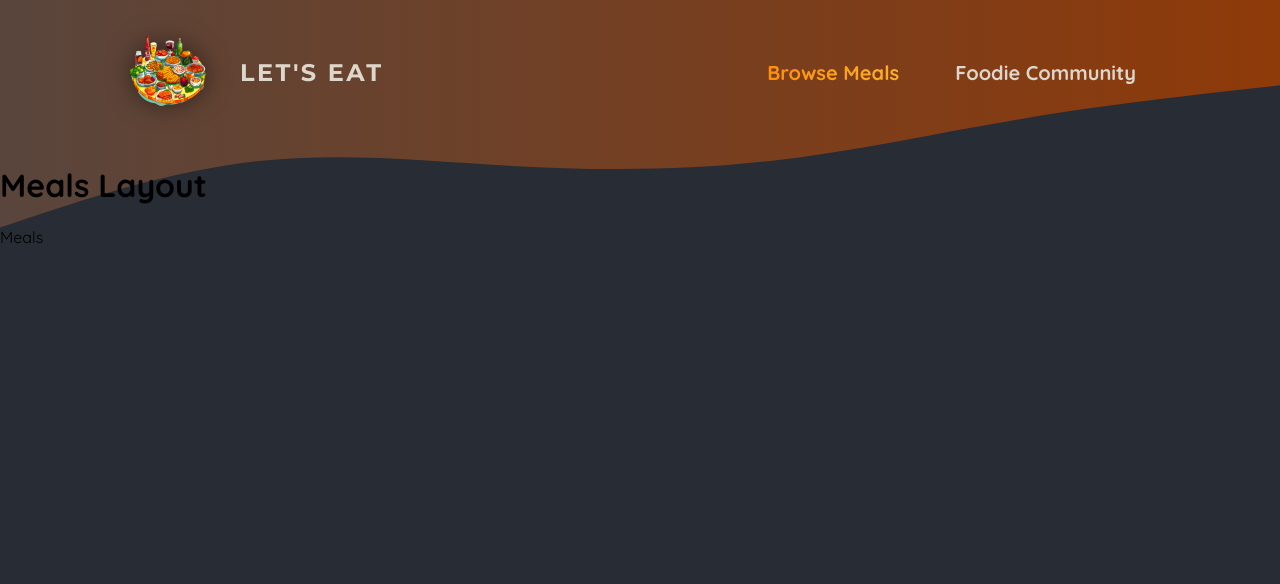
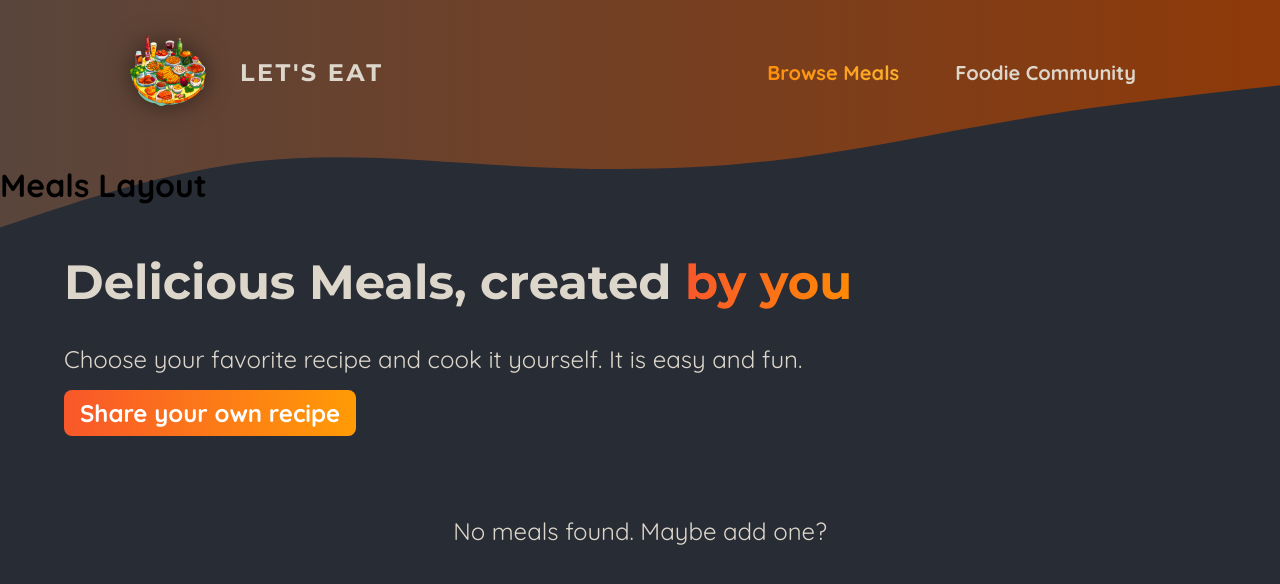
Before and after one commit to derrickmstrong/lets-eat, a Next.js app: page /meals in a window 1280 px wide. Shown: the top 584 px of the page. Built offline with nearby package versions, Linux system fonts and the light colour scheme.

Commit message:
Update Meals page with new header and meal grid and item components

```diff
--- a/app/meals/page.js
+++ b/app/meals/page.js
@@ -1,9 +1,27 @@
-import React from 'react'
+import Link from "next/link";
+import styles from "./page.module.css";
+import MealsGrid from "@/components/meals/meals-grid";
 
 const Meals = () => {
   return (
-    <div>Meals</div>
-  )
-}
+    <>
+      <header className={styles.header}>
+        <h1>
+          Delicious Meals, created{" "}
+          <span className={styles.highlight}>by you</span>
+        </h1>
+        <p>
+          Choose your favorite recipe and cook it yourself. It is easy and fun.
+        </p>
+        <p className={styles.cta}>
+          <Link href="/meals/share">Share your own recipe</Link>
+        </p>
+      </header>
+      <main className={styles.main}>
+        <MealsGrid meals={[]} />
+      </main>
+    </>
+  );
+};
 
-export default Meals
+export default Meals;
--- /dev/null
+++ b/app/meals/page.module.css
@@ -0,0 +1,51 @@
+.header {
+  gap: 3rem;
+  margin: 3rem auto 5rem auto;
+  width: 90%;
+  max-width: 75rem;
+  color: #ddd6cb;
+  font-size: 1.5rem;
+}
+
+.header h1 {
+  font-family: 'Montserrat', sans-serif;
+}
+
+.highlight {
+  background: linear-gradient(90deg, #f9572a, #ff8a05);
+  background-clip: text;
+  -webkit-background-clip: text;
+  -webkit-text-fill-color: transparent;
+}
+
+.header p {
+  margin: 0;
+}
+
+.cta a {
+  display: inline-block;
+  margin-top: 1rem;
+  padding: 0.5rem 1rem;
+  border-radius: 0.5rem;
+  background: linear-gradient(90deg, #f9572a, #ff9b05);
+  color: #ffffff;
+  font-weight: bold;
+  text-decoration: none;
+}
+
+.loading {
+  text-align: center;
+  animation: loading 1.2s ease-in-out infinite;
+}
+
+@keyframes loading {
+  0% {
+    color: #e9e9e9;
+  }
+  50% {
+    color: #b89b84;
+  }
+  100% {
+    color: #e9e9e9;
+  }
+}
--- /dev/null
+++ b/components/meals/meal-item.js
@@ -0,0 +1,26 @@
+import Link from "next/link";
+import Image from "next/image";
+
+import styles from "./meal-item.module.css";
+
+export default function MealItem({ title, slug, image, summary, creator }) {
+  return (
+    <article className={styles.meal}>
+      <header>
+        <div className={styles.image}>
+          <Image src={image} alt={title} fill />
+        </div>
+        <div className={styles.headerText}>
+          <h2>{title}</h2>
+          <p>by {creator}</p>
+        </div>
+      </header>
+      <div className={styles.content}>
+        <p className={styles.summary}>{summary}</p>
+        <div className={styles.actions}>
+          <Link href={`/meals/${slug}`}>View Details</Link>
+        </div>
+      </div>
+    </article>
+  );
+}
--- /dev/null
+++ b/components/meals/meal-item.module.css
@@ -0,0 +1,75 @@
+.meal {
+  display: flex;
+  flex-direction: column;
+  justify-content: space-between;
+  height: 100%;
+  border-radius: 4px;
+  box-shadow: 0 0 12px rgba(0, 0, 0, 0.3);
+  overflow: hidden;
+  transition: all 0.3s ease-in-out;
+  color: #ddd6cb;
+  background: linear-gradient(90deg, #2c1e19, #25200f);
+}
+
+.headerText {
+  padding: 0.5rem 1rem 0 1rem;
+}
+
+.headerText h2 {
+  margin: 0;
+  font-size: 1.5rem;
+  font-family: 'Montserrat', sans-serif;
+}
+
+.headerText p {
+  font-size: 0.75rem;
+  color: #cfa69b;
+  font-style: italic;
+}
+
+.meal h2,
+.meal p {
+  margin: 0;
+}
+
+.image {
+  position: relative;
+  height: 15rem;
+}
+
+.meal img {
+  object-fit: cover;
+}
+
+.content {
+  display: flex;
+  flex-direction: column;
+  justify-content: space-between;
+  height: 100%;
+}
+
+.summary {
+  padding: 1rem 1rem 0 1rem;
+}
+
+.actions {
+  padding: 1rem;
+  text-align: right;
+}
+
+.actions a {
+  display: inline-block;
+  margin-top: 1rem;
+  padding: 0.5rem 1rem;
+  border-radius: 0.5rem;
+  background: linear-gradient(90deg, #f9572a, #ff9b05);
+  color: #ffffff;
+  font-weight: bold;
+  text-decoration: none;
+}
+
+.actions a:hover,
+.actions a:active {
+  background: linear-gradient(90deg, #fd4715, #f9b241);
+  box-shadow: 0 0 12px rgba(242, 100, 18, 0.8);
+}
--- /dev/null
+++ b/components/meals/meals-grid.js
@@ -0,0 +1,21 @@
+import MealItem from "./meal-item";
+import styles from "./meals-grid.module.css";
+
+const MealsGrid = ({ meals }) => {
+  return (
+    <>
+      {meals.length === 0 && <p className={styles['no-meals']}>No meals found. Maybe add one?</p>}
+      {meals && (
+        <ul className={styles.meals}>
+          {meals.map((meal) => (
+            <li key={meal.id}>
+              <MealItem {...meal} />
+            </li>
+          ))}
+        </ul>
+      )}
+    </>
+  );
+};
+
+export default MealsGrid;
--- /dev/null
+++ b/components/meals/meals-grid.module.css
@@ -0,0 +1,16 @@
+.meals {
+  width: 90%;
+  max-width: 90rem;
+  display: grid;
+  grid-template-columns: repeat(auto-fill, minmax(20rem, 1fr));
+  grid-gap: 5rem;
+  margin: 2rem auto;
+  list-style: none;
+  padding: 0;
+}
+
+.no-meals {
+  text-align: center;
+  font-size: 1.5rem;
+  color: #ddd6cb;
+}
```
